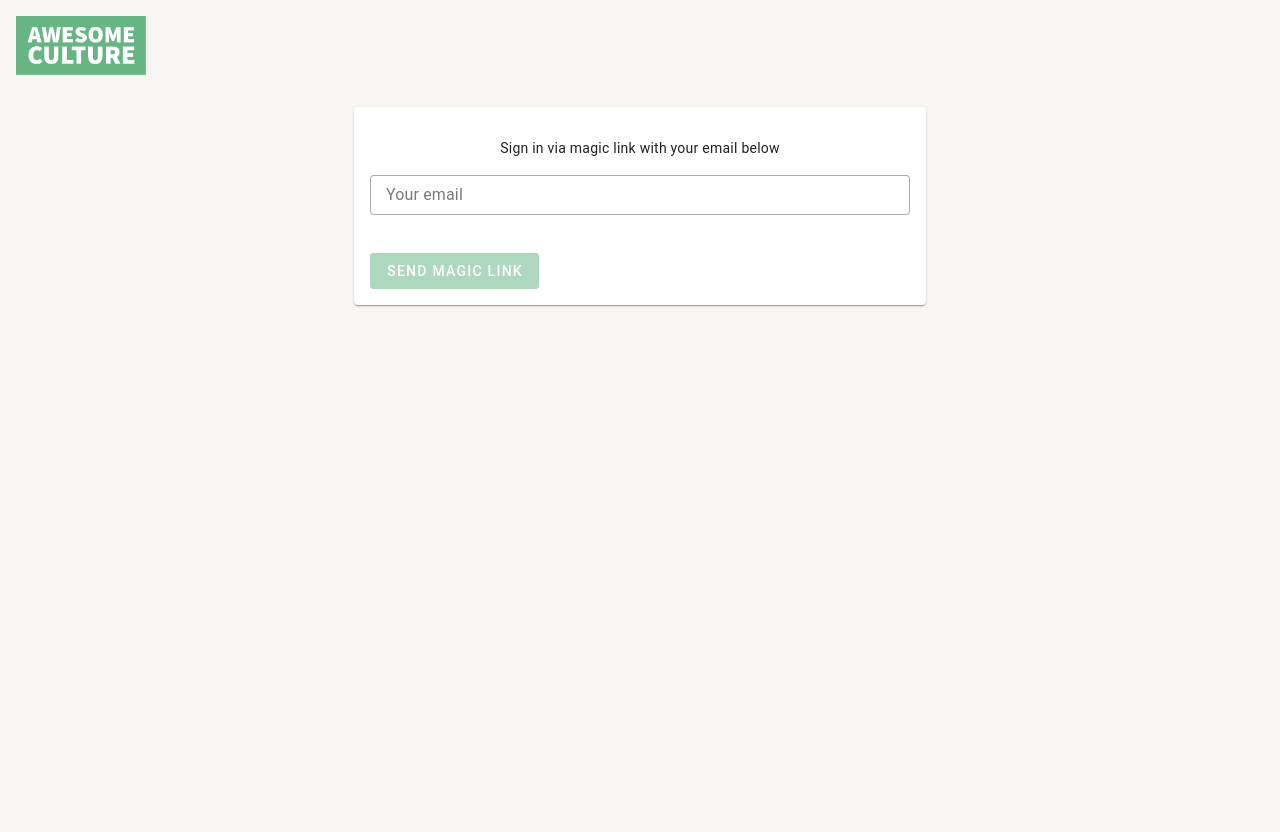
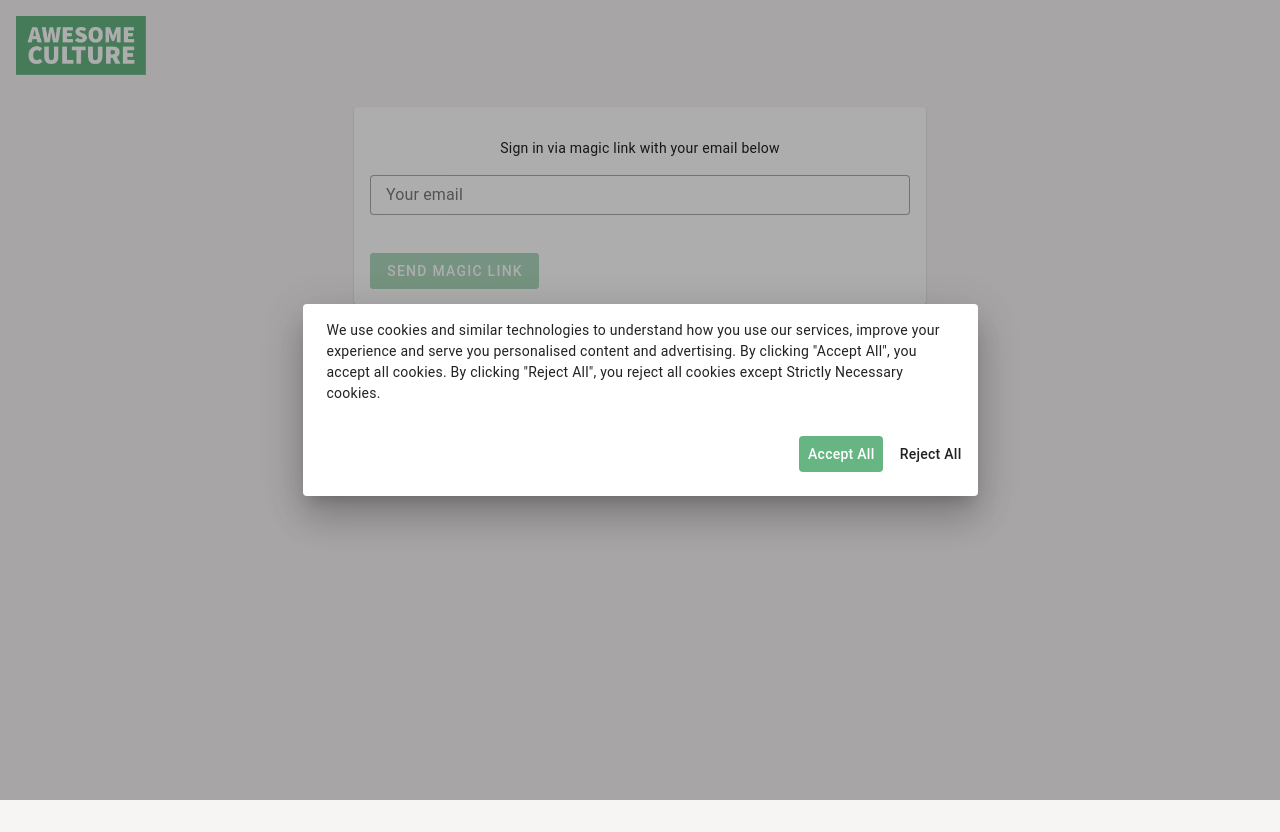
Before and after one commit to navsterx/culture, a Vue app: page /admin in a window 1280 px wide. After the commit the page ends 800 px from the top, so only its background shows below. Built offline with nearby package versions, Linux system fonts and the light colour scheme; no server answers; what @yeger/vue-masonry-wall would draw is missing.

Commit message:
cookie policy

```diff
--- a/index.html
+++ b/index.html
@@ -4,7 +4,7 @@
 <head>
   <!-- Check if the page is loaded from localhost -->
   <script>
-    if (document.location.host !== 'localhost') {
+    if (document.location.host !== 'localhost' || localStorage.getItem('cookies') === true) {
       (function (w, d, s, l, i) {
         w[l] = w[l] || [];
         w[l].push({
--- /dev/null
+++ b/src/components/Dialogs/CookiePolicy.vue
@@ -0,0 +1,64 @@
+<template>
+  <div class="c-cookie-policy">
+    <v-dialog v-model="dialogOpen" width="auto" :max-width="675" persistent>
+      <v-card>
+        <v-card-text class="text-body-2">
+          We use cookies and similar technologies to understand how you use our services, improve your experience and
+          serve you personalised content and advertising. By clicking "Accept All", you accept all cookies. By clicking
+          "Reject All", you reject all cookies except Strictly Necessary cookies.
+        </v-card-text>
+        <v-card-actions class="ml-4 mb-4">
+          <v-btn class="text-body-2" color="primary" variant="flat" @click="accept">Accept All</v-btn>
+          <v-btn class="text-body-2" color="lightgrey" variant="flat" @click="reject">Reject All</v-btn>
+        </v-card-actions>
+      </v-card>
+    </v-dialog>
+  </div>
+</template>
+
+<script setup>
+import { onMounted, ref, computed, watch } from 'vue';
+
+const dialogOpen = ref(false);
+
+const props = defineProps({
+  showNoThanks: {
+    type: Boolean,
+    required: false,
+    default: true,
+  }
+});
+
+const showDialog = computed(() => {
+  const cookiesOptIn = localStorage.getItem('cookiesOptIn');
+  return !(cookiesOptIn);
+});
+
+const accept = () => {
+  localStorage.setItem('cookiesOptIn', true);
+  dialogOpen.value = false;
+  location.reload();
+};
+
+const reject = () => {
+  localStorage.setItem('cookiesOptIn', false);
+  dialogOpen.value = false;
+};
+
+onMounted(() => {
+  setTimeout(() => {
+    dialogOpen.value = showDialog.value;
+  }, props.timeToDisplay);
+});
+
+const cookiesOptIn = computed(() => localStorage.getItem('cookiesOptIn') ?? false);
+
+watch([cookiesOptIn], () => {
+  dialogOpen.value = showDialog.value(cookiesOptIn.value);
+});
+
+</script>
+
+<style lang="scss">
+.c-cookie-policy {}
+</style>
--- a/src/components/Dialogs/EmailCapture.vue
+++ b/src/components/Dialogs/EmailCapture.vue
@@ -21,8 +21,9 @@
                   hide-details="auto" label="Email Address" @focus="onFocus" @blur="onBlur"
                   :class="{ 'v-focus': focused }"></v-text-field>
                 <div>
-                  <v-btn color="white" class="mr-2" variant="flat" @click="subscribe">Subscribe</v-btn>
-                  <v-btn color="white" variant="text" @click="cancel">No thanks</v-btn>
+                  <v-btn class="mr-2 text-body-2" color="white" variant="flat" @click="subscribe">Subscribe</v-btn>
+                  <v-btn class="text-body-2" v-if="showNoThanks" color="white" variant="text" @click="cancel">No
+                    thanks</v-btn>
                 </div>
               </v-form>
             </v-col>
@@ -54,6 +55,11 @@ const props = defineProps({
     type: Number,
     required: true
   },
+  showNoThanks: {
+    type: Boolean,
+    required: false,
+    default: true,
+  }
 });
 
 const onFocus = () => {
@@ -69,9 +75,8 @@ const validEmail = computed(() => {
 });
 
 const showDialog = computed(() => {
-  const optedOut = localStorage.getItem('optedOut');
-  const subscribed = localStorage.getItem('subscribed');
-  return !(optedOut || subscribed);
+  const emailOptIn = localStorage.getItem('emailOptIn');
+  return !(emailOptIn);
 });
 
 const subscribe = async () => {
@@ -81,10 +86,10 @@ const subscribe = async () => {
       .insert({ email: email.value });
 
     if (insertError) {
-      localStorage.setItem('subscribed', true);
+      localStorage.setItem('emailOptIn', true);
       dialogOpen.value = false;
     } else {
-      localStorage.setItem('subscribed', true);
+      localStorage.setItem('emailOptIn', true);
       snackbar.value = true;
       dialogOpen.value = false;
     }
@@ -92,7 +97,7 @@ const subscribe = async () => {
 };
 
 const cancel = () => {
-  localStorage.setItem('optedOut', true);
+  localStorage.setItem('emailOptIn', false);
   dialogOpen.value = false;
 };
 
@@ -102,11 +107,10 @@ onMounted(() => {
   }, props.timeToDisplay);
 });
 
-const optedOut = computed(() => localStorage.getItem('optedOut') ?? false);
-const subscribed = computed(() => localStorage.getItem('subscribed') ?? false);
+const emailOptIn = computed(() => localStorage.getItem('emailOptIn') ?? false);
 
-watch([optedOut, subscribed], () => {
-  dialogOpen.value = showDialog.value(optedOut.value, subscribed.value);
+watch([emailOptIn], () => {
+  dialogOpen.value = showDialog.value(emailOptIn.value);
 });
 
 </script>
--- a/src/layouts/admin/Default.vue
+++ b/src/layouts/admin/Default.vue
@@ -4,11 +4,13 @@
       <img src="/logo.png" width="130" />
     </div>
     <default-view />
+    <cookie-policy />
   </v-app>
 </template>
 
 <script setup>
 import DefaultView from './View.vue'
+import CookiePolicy from '@/components/Dialogs/CookiePolicy.vue';
 </script>
 
 <style>
--- a/src/layouts/default/ComingSoon.vue
+++ b/src/layouts/default/ComingSoon.vue
@@ -10,10 +10,14 @@
         </div>
       </v-col>
     </v-row>
+    <cookie-policy />
+    <email-capture :timeToDisplay="500" :showNoThanks="false" />
   </v-app>
 </template>
 
 <script setup>
+import EmailCapture from '@/components/Dialogs/EmailCapture.vue';
+import CookiePolicy from '@/components/Dialogs/CookiePolicy.vue';
 
 </script>
 
--- a/src/layouts/default/Default.vue
+++ b/src/layouts/default/Default.vue
@@ -3,6 +3,7 @@
     <header-bar />
     <default-view />
     <footer-bar />
+    <cookie-policy />
   </v-app>
 </template>
 
@@ -10,6 +11,8 @@
 import HeaderBar from './HeaderBar.vue'
 import DefaultView from './View.vue'
 import FooterBar from './FooterBar.vue'
+import CookiePolicy from '@/components/Dialogs/CookiePolicy.vue';
+
 </script>
 
 <style>
--- a/src/router/index.js
+++ b/src/router/index.js
@@ -5,7 +5,7 @@ const routes = [
   {
     path: '/',
     component: () => {
-      if (window.location.hostname === 'www.awesomeculture.co.uk' || window.location.hostname === 'www.awesomeculture.io') {
+      if (window.location.hostname === 'www.awesomeculture.co.uk' || window.location.hostname === 'www.awesomeculture.io' || window.location.hostname === 'localhost') {
         // If the hostname is 'www.awesomeculture.co.uk', use the 'coming soon' layout
         return import('@/layouts/default/ComingSoon.vue');
       } else {
```
